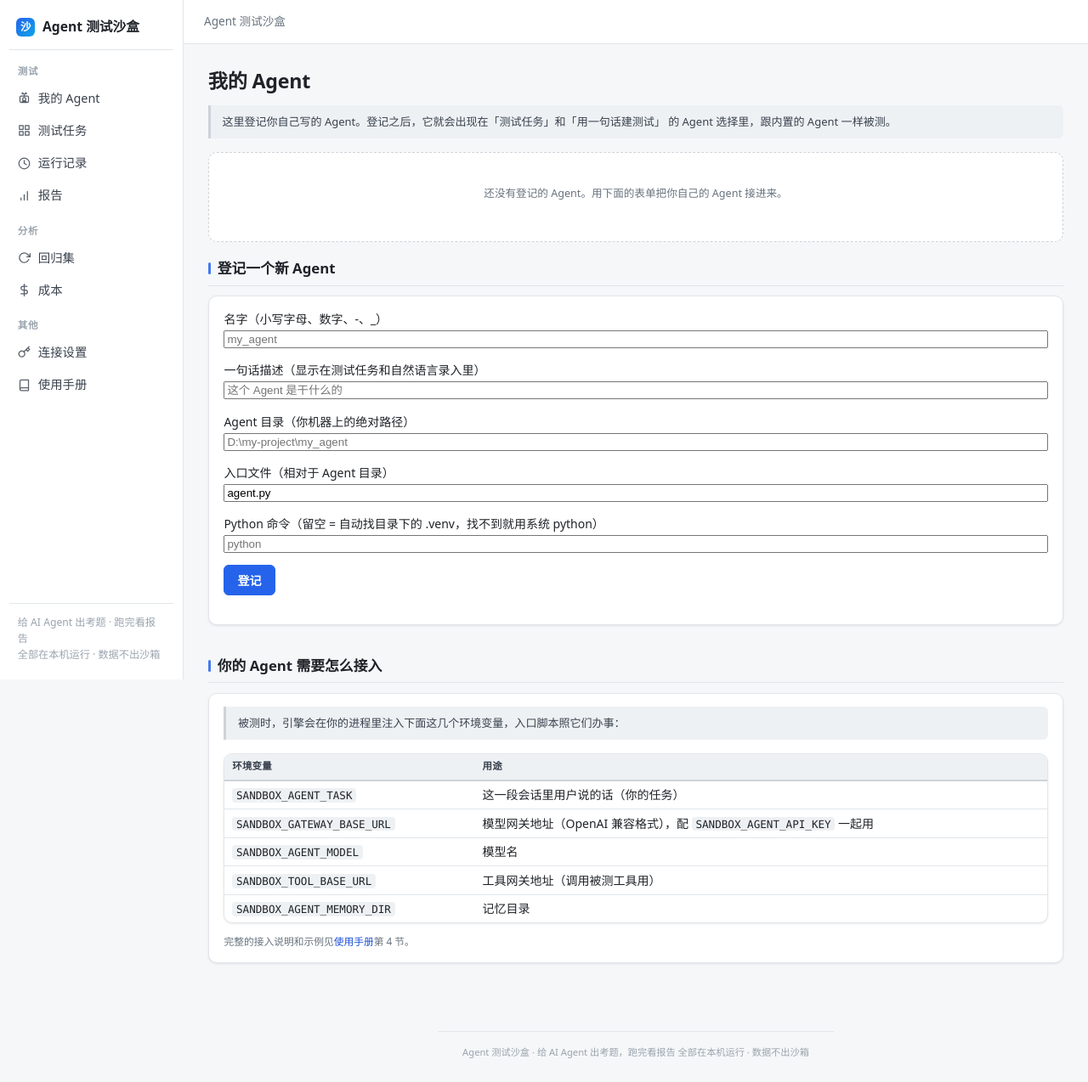
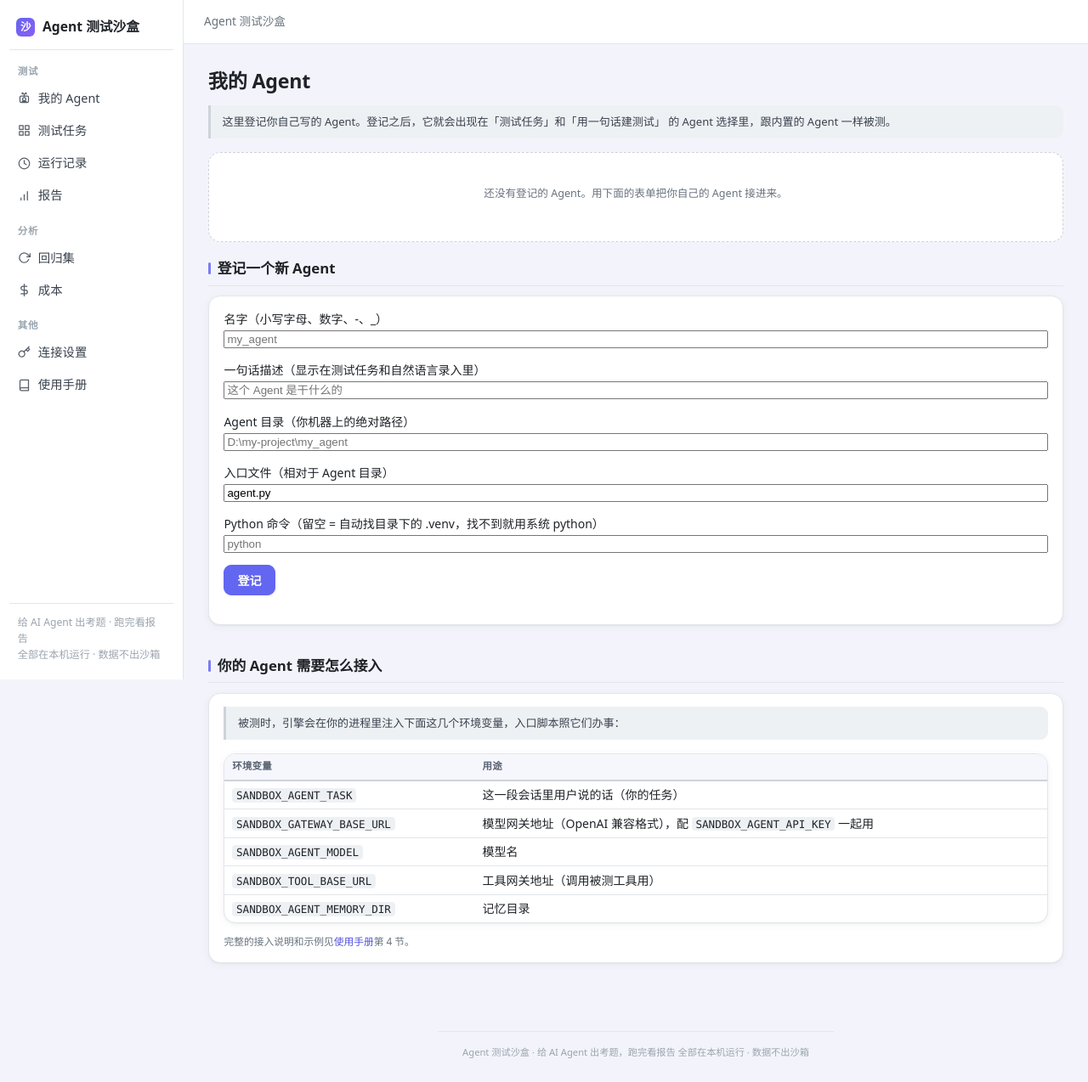
Before and after one commit to huang-weilin/agent-test, a Python web app: template src/sandbox/api/templates/agents.html in a window 1280 px wide. Shown: the whole page at 85% size. Run offline with Jinja, Linux system fonts and the light colour scheme; the template is opened without the code that fills it, so the values that code supplies are empty.

Commit message:
UI: Bootstrap定制视觉换肤（品牌紫#6366f1/圆角14/柔和阴影/KPI图标卡）

```diff
--- a/src/sandbox/api/static/app.css
+++ b/src/sandbox/api/static/app.css
@@ -17,7 +17,7 @@
 
 :root {
   /* 中性色板（Sentry 式灰阶，冷调） */
-  --bg: #f5f7f9;
+  --bg: #f3f4fb;
   --bg-soft: #eef1f4;
   --panel: #ffffff;
   --ink: #1f2328;
@@ -28,10 +28,10 @@
   --line-strong: #cdd3d9;
 
   /* 品牌主色：克制蓝（非靛紫） */
-  --brand: #2563eb;
-  --brand-ink: #1d4fd7;
-  --brand-soft: #eaf1fe;
-  --brand-line: #bcd0fb;
+  --brand: #6366f1;
+  --brand-ink: #5252dd;
+  --brand-soft: #eef0fe;
+  --brand-line: #c9cdf9;
 
   /* 四态（与徽章/面板/卡片共用） */
   --ok: #1a7f37;
@@ -49,10 +49,10 @@
   --mono: ui-monospace, "Cascadia Mono", Consolas, "Courier New", monospace;
   --sans: system-ui, -apple-system, "Segoe UI", "Microsoft YaHei", "PingFang SC", sans-serif;
 
-  --radius: 10px;
-  --radius-sm: 6px;
-  --shadow: 0 1px 2px rgba(16, 24, 40, 0.04), 0 1px 3px rgba(16, 24, 40, 0.06);
-  --shadow-lift: 0 4px 12px rgba(16, 24, 40, 0.10);
+  --radius: 14px;
+  --radius-sm: 9px;
+  --shadow: 0 1px 2px rgba(27, 34, 64, 0.04), 0 2px 10px rgba(27, 34, 64, 0.05);
+  --shadow-lift: 0 6px 18px rgba(99, 102, 241, 0.16);
   --sidebar-w: 216px;
   --topbar-h: 52px;
 }
@@ -114,7 +114,7 @@ a:hover { text-decoration: underline; }
 
 .brand-mark {
   width: 22px; height: 22px; border-radius: 6px;
-  background: linear-gradient(135deg, #2563eb, #0ea5e9);
+  background: linear-gradient(135deg, #6366f1, #8b5cf6);
   color: #fff; font-size: 0.78rem; font-weight: 800;
   display: inline-flex; align-items: center; justify-content: center;
   flex: 0 0 22px;
@@ -756,3 +756,38 @@ details.howto ol { margin: 0.5rem 0 0.2rem; padding-left: 1.3rem; line-height: 1
 .mode-pick { display: grid; grid-template-columns: repeat(auto-fit, minmax(220px, 1fr)); gap: 0.8rem; }
 .mode-pick .agent-card { cursor: pointer; }
 .mode-pick .agent-card input { margin-top: 0.2rem; }
+
+
+/* ==========================================================================
+   v5：Bootstrap 定制视觉（品牌紫 + 圆角 + 柔和阴影 + KPI 图标）
+   类名与 v1 兼容；观感对齐「Bootstrap 定制」对比稿（#6366f1 品牌紫）
+   ========================================================================== */
+
+.card { transition: box-shadow 140ms ease, transform 140ms ease, border-color 140ms ease; }
+.card:hover { border-color: var(--brand-line); box-shadow: var(--shadow-lift); transform: translateY(-1px); }
+
+/* KPI 卡（横排：文字左 + 图标右） */
+.card.kpi { display: flex; align-items: center; justify-content: space-between; gap: 0.9rem; }
+.card.kpi .kpi-main { min-width: 0; }
+.card.kpi .v { margin: 0.2rem 0 0; }
+
+.stat-icon {
+  width: 44px; height: 44px; border-radius: 12px; flex: 0 0 44px;
+  background: var(--brand-soft); color: var(--brand);
+  display: inline-flex; align-items: center; justify-content: center;
+}
+.stat-icon svg { width: 22px; height: 22px; }
+
+/* 按钮圆角与主色 */
+button, .btn { border-radius: var(--radius-sm); }
+button.primary, .btn.primary { background: var(--brand); border-color: var(--brand); }
+button.primary:hover:not(:disabled) { background: var(--brand-ink); border-color: var(--brand-ink); }
+
+/* 表格：圆角 + 表头紫调 */
+table.grid { border-radius: var(--radius); }
+table.grid th { background: #f6f7fd; color: #5b6472; }
+table.grid tbody tr:hover td { background: #f5f6fd; }
+
+/* 导航与标签页激活态 */
+.nav-group a.nav-item.on { background: var(--brand-soft); color: var(--brand-ink); }
+.tabs a.on { color: var(--brand-ink); border-bottom-color: var(--brand); background: var(--brand-soft); }
--- a/src/sandbox/api/templates/base.html
+++ b/src/sandbox/api/templates/base.html
@@ -4,7 +4,7 @@
 <meta charset="utf-8">
 <meta name="viewport" content="width=device-width, initial-scale=1">
 <title>{% block title %}Agent 测试沙盒{% endblock %}</title>
-<link rel="stylesheet" href="/static/app.css">
+<link rel="stylesheet" href="/static/app.css?v=5">
 </head>
 <body>
 <div class="layout">
```
Also changed, not shown: src/sandbox/api/templates/home.html (+26 -11 lines), src/sandbox/api/templates/metrics.html (+17 -4 lines).
